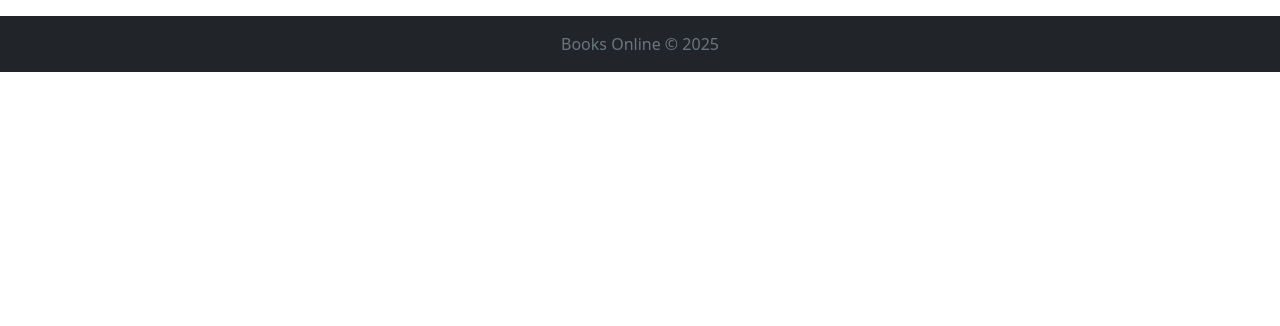
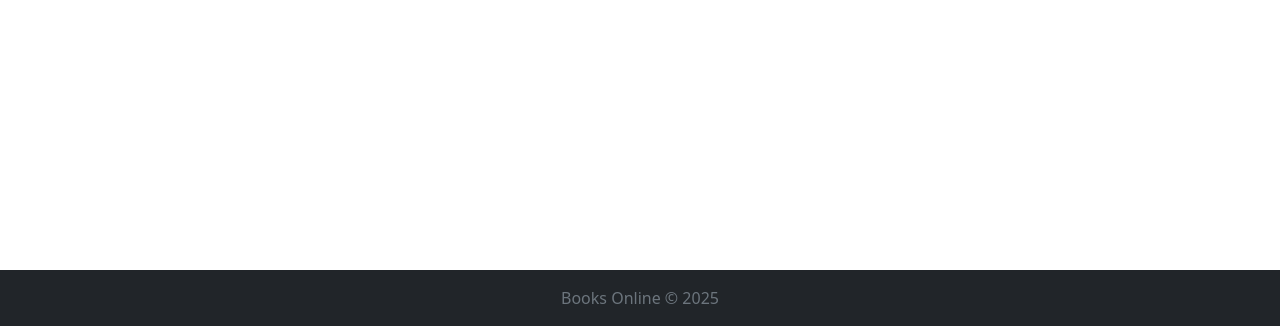
Before and after one commit to CleiAlves/books-online, a Django app: page /authors/ in a window 1280 px wide. Shown: the part 474-800 px from the top of the page. Run offline with Django 5.2, Linux system fonts and the light colour scheme; data that the repository does not hold is empty.

Commit message:
fixando o footer no bottom

```diff
--- a/templates/partials/footer.html
+++ b/templates/partials/footer.html
@@ -1,4 +1,4 @@
-<footer class="footer mt-3 py-3 bg-dark">
+<footer class="footer mt-3 py-3 bg-dark fixed-bottom">
   <div class="container text-center">
       <span class="text-muted">Books Online &copy; 2025</span>
   </div>
```
